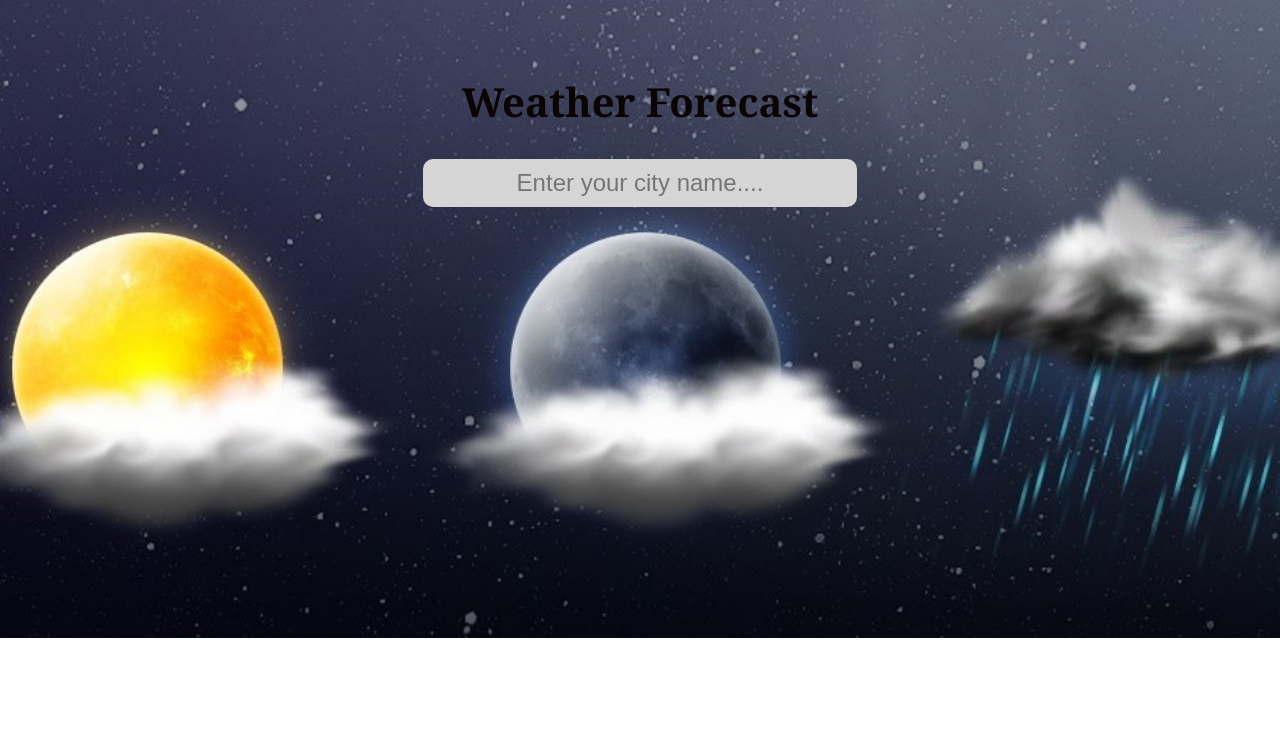
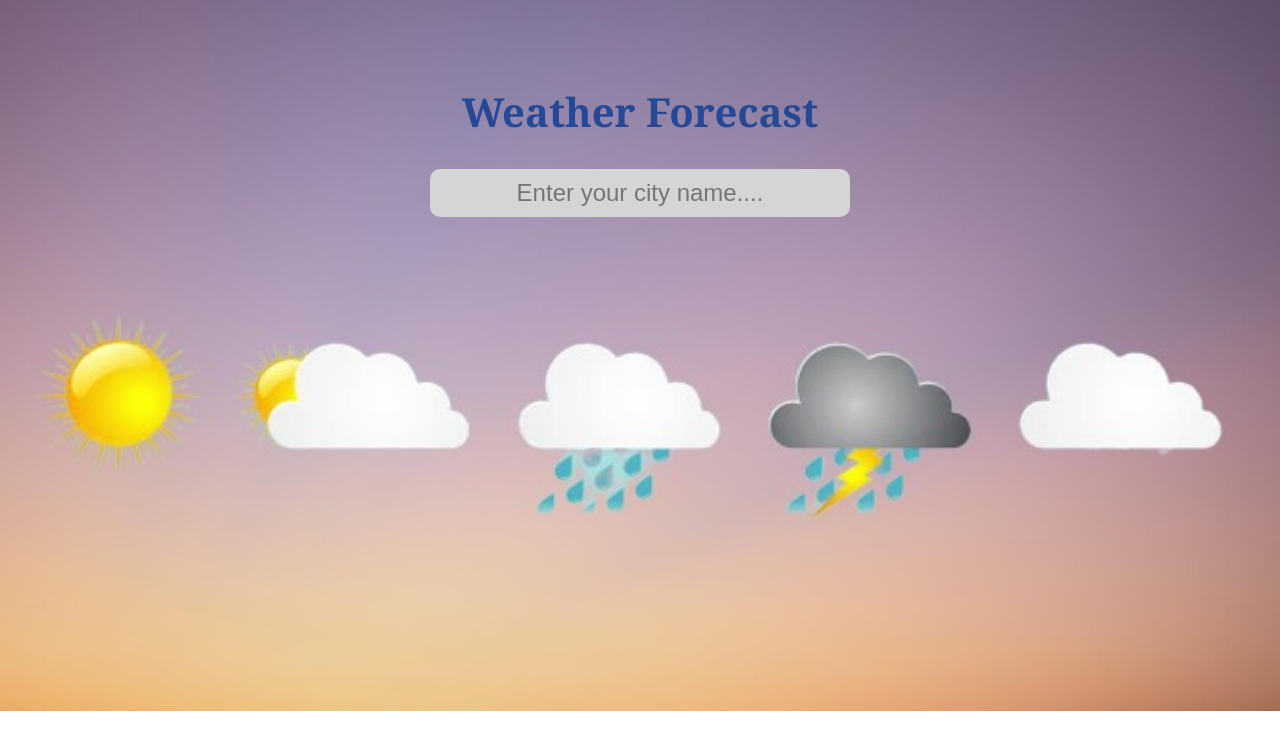
Before and after one commit to Sirishagosula/WeatherApplication, a plain HTML site: page index.html in a window 1280 px wide. Drawn offline with nearby package versions, Linux system fonts and the light colour scheme.

Commit message:
Update style.css

```diff
--- a/style.css
+++ b/style.css
@@ -9,10 +9,7 @@ body {
   min-height: 70vh;
   overflow: auto;
  margin-top: 5%;
-  background-image: url('img/background.jpg');
-
-   transition: 3s;
-  width: 100%;
+  background-image: url('img/R-removebg-preview.jpg');
   background-size: cover;
   background-position: 0px 10%;
   background-repeat: no-repeat;
@@ -26,7 +23,7 @@ body {
 
 
 .header h4 {
-  color: #0a0404;
+  color: #254996;
   font-weight: 700;
   font-size: 2.5rem;
   font-style: bold;
@@ -38,7 +35,7 @@ body {
   width: 50vw;
   margin: 1px auto;
   padding-left: 10px;
-  padding: 10px;
+  padding: 20px;
   text-align: center;
 
   background: linear-gradient(
```
